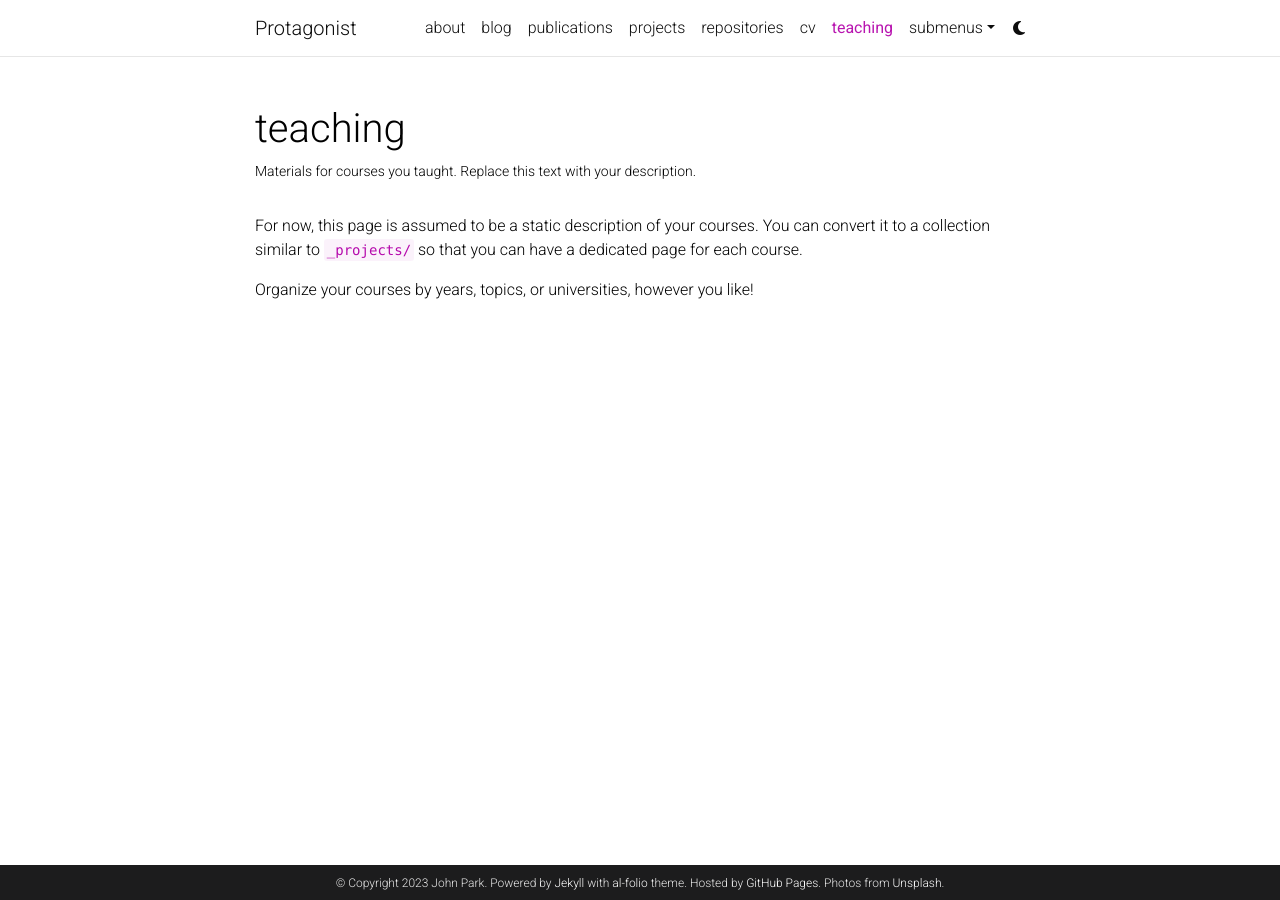
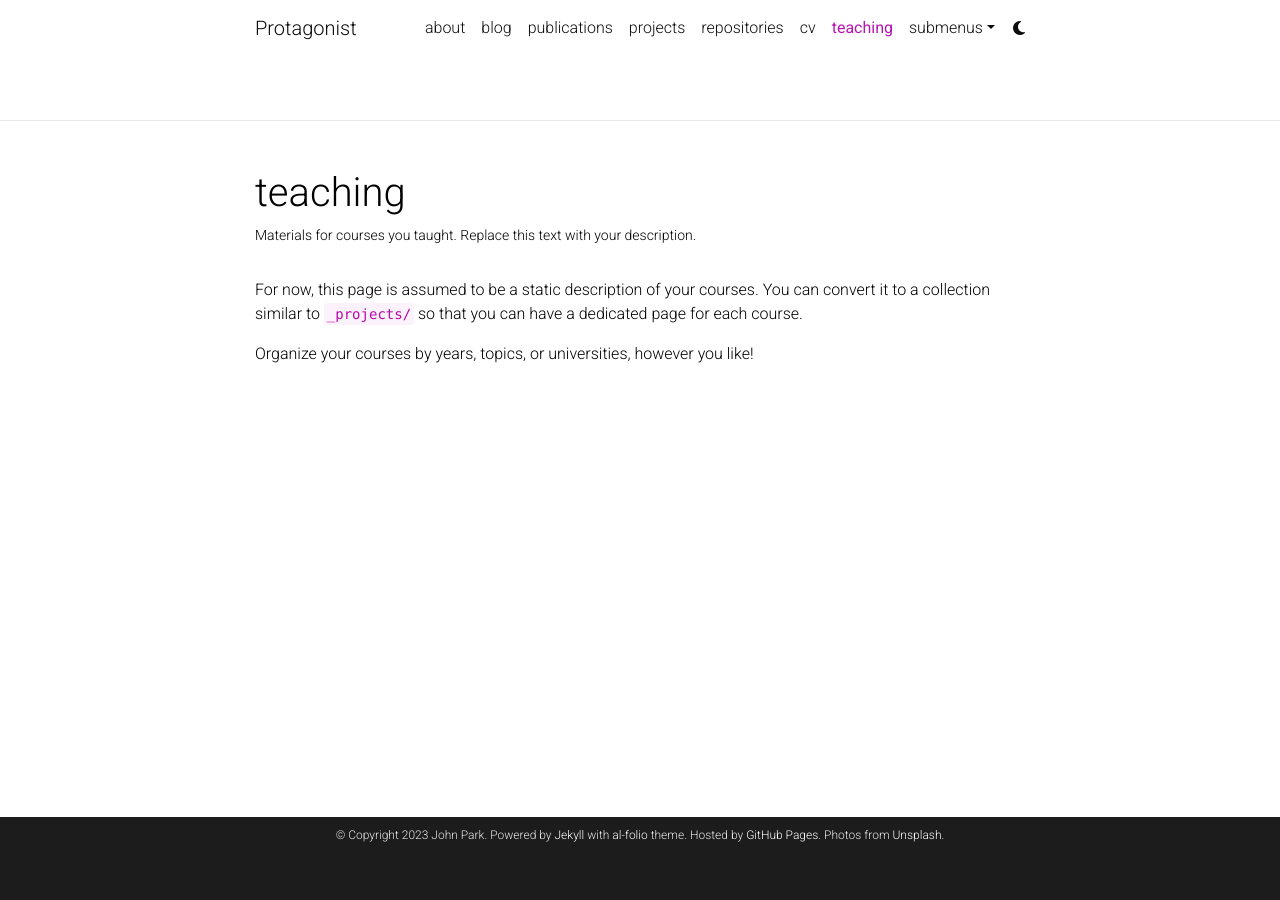
Before and after one commit to cwJohnPark/proag, a Jekyll site: the page built from _pages/teaching.md, in a window 1280 px wide. Built offline with Jekyll 4.4.1, drawn with Linux system fonts in a browser that asks for light colours; comment, search, counter and statistics services are not loaded; a style sheet for code colours, icons or effects is not loaded.

Commit message:
fix: main margin bottom

```diff
--- a/_sass/_base.scss
+++ b/_sass/_base.scss
@@ -330,7 +330,6 @@
   background-color: var(--global-footer-bg-color);
   font-size: 0.75rem;
   position: absolute;
-  margin-top: 24px;
   .container {
     text-align: center;
     color: var(--global-footer-text-color);
--- a/_sass/_layout.scss
+++ b/_sass/_layout.scss
@@ -1,9 +1,9 @@
 /******************************************************************************
  * Content
  ******************************************************************************/
- html{
+html {
   position: relative; /* Allows the footer to notice content height */
-  min-height: 100vh;  /* My page will always take the full screen */
+  min-height: 100vh; /* My page will always take the full screen */
 }
 
 body {
@@ -32,6 +32,7 @@
 
 .container {
   max-width: $max-content-width;
+  margin-bottom: 4em;
 }
 
 // Profile
```
